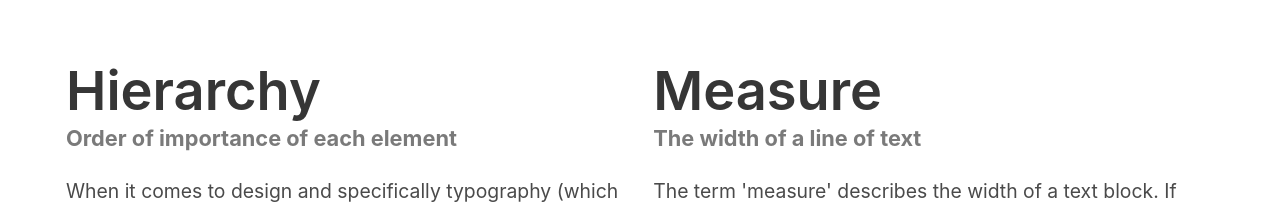
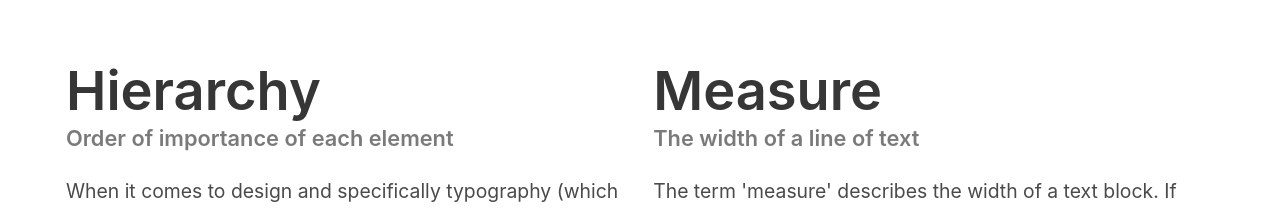
Before and after one commit to jdmar3-comp426/a02-ellenhayes, a website: page index.html in a window 1280 px wide. Shown: the part 3300-3510 px from the top of the page. Drawn offline with nearby package versions, Linux system fonts and the light colour scheme; a web font is replaced by a local one.

Commit message:
fixing has-text-grey-bold

```diff
--- a/index.html
+++ b/index.html
@@ -121,7 +121,7 @@
             <div class="columns">
                 <div class="column">
                     <h1 class="title">Hierarchy</h1>
-                    <h5 class="subtitle has-text-grey has-text-weight-bold">Order of importance of each element</h5>
+                    <h5 class="subtitle has-text-grey">Order of importance of each element</h5>
                     <p>
 		    	When it comes to design and specifically typography (which is a massive part of web design), you want your content to be readable.
 			This means that when someone looks at it, they intuitively know which text to read first, second, and third.
@@ -135,7 +135,7 @@
                 </div>
                 <div class="column">
                     <h1 class="title">Measure</h1>
-                    <h5 class="subtitle has-text-grey has-text-weight-bold">The width of a line of text</h5>
+                    <h5 class="subtitle has-text-grey">The width of a line of text</h5>
                     <p>
 		    	The term 'measure' describes the width of a text block.
 		    	If you're seeking to achieve the optimum reading experience it's clearly an important consideration.
```
